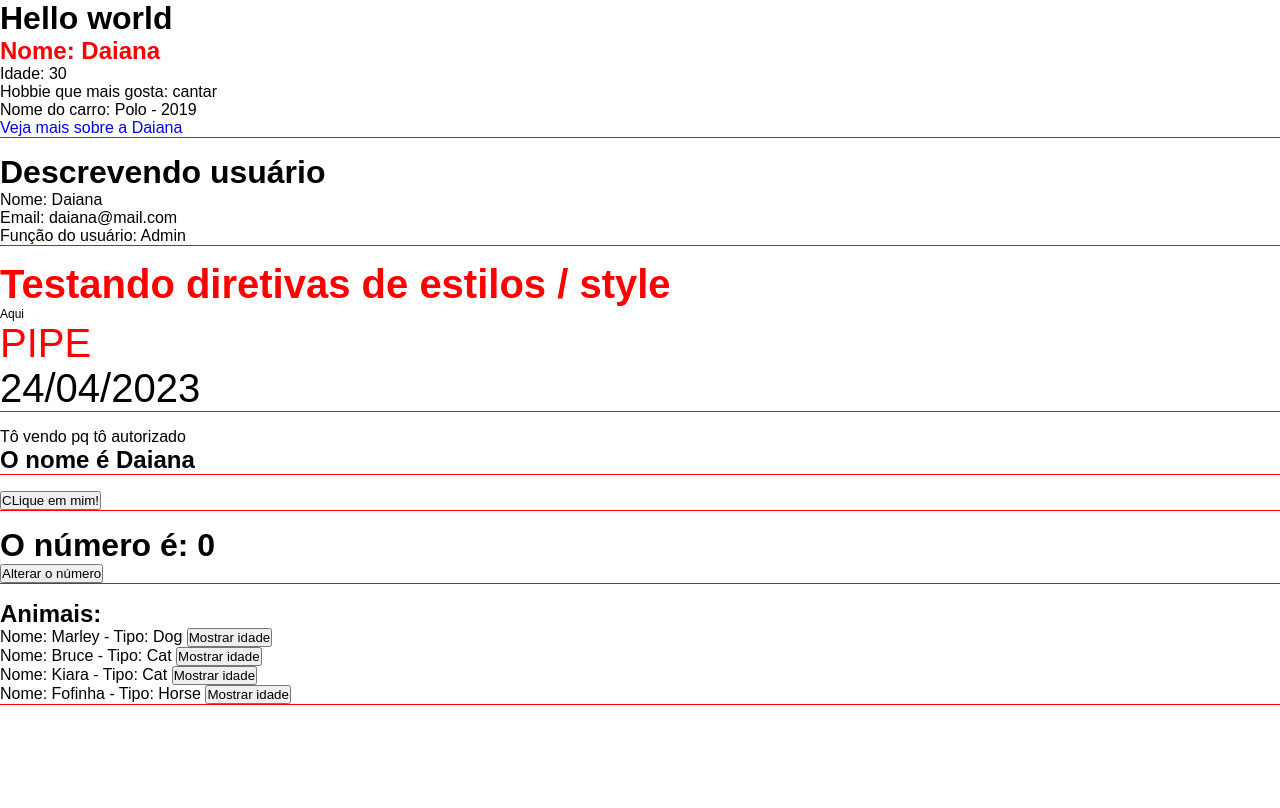
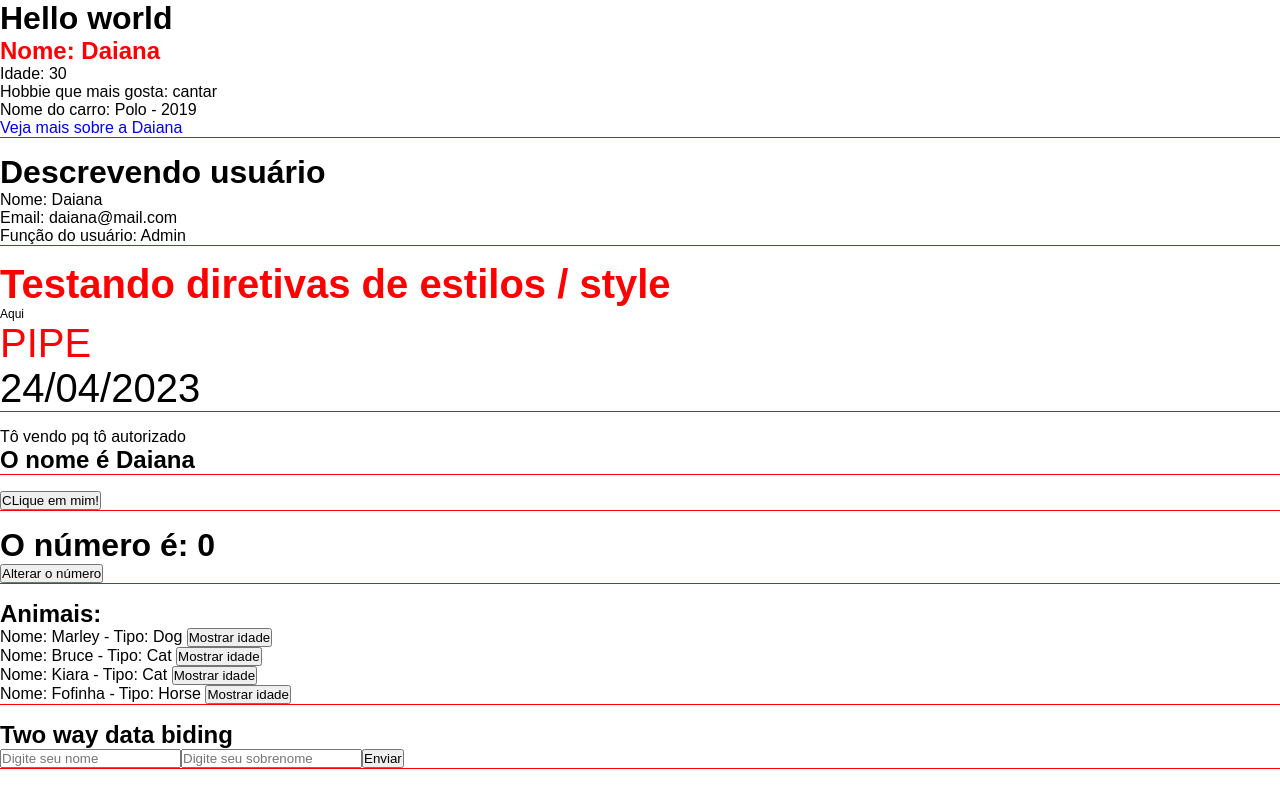
Before and after one commit to DaianaLins/Estudos-Angular, an Angular app: page / in a window 1280 px wide. Shown: the top 808 px of the page. Built offline with nearby package versions, Linux system fonts and the light colour scheme.

Commit message:
two way data binding

```diff
--- a/src/app/app.component.html
+++ b/src/app/app.component.html
@@ -7,3 +7,4 @@
 <app-eventos></app-eventos>
 <app-emitter></app-emitter>
 <app-list-render></app-list-render>
+<app-two-away-biden></app-two-away-biden>
--- /dev/null
+++ b/src/app/components/two-away-biden/two-away-biden.component.html
@@ -0,0 +1,11 @@
+<div class="class">
+  <h2>Two way data biding</h2>
+  <form>
+    <input type="text" [(ngModel)]="name" name="name" placeholder="Digite seu nome">
+    <input type="text" [(ngModel)]="sobrename" name="sobrename" placeholder="Digite seu sobrenome">
+    <input type="submit" value="Enviar">
+  </form>
+  <div *ngIf="name !== '' && sobrename !== ''">
+    <p>O nome é: {{name}} {{sobrename}}</p>
+  </div>
+</div>
--- /dev/null
+++ b/src/app/components/two-away-biden/two-away-biden.component.ts
@@ -0,0 +1,11 @@
+import { Component } from '@angular/core';
+
+@Component({
+  selector: 'app-two-away-biden',
+  templateUrl: './two-away-biden.component.html',
+  styleUrls: ['./two-away-biden.component.css']
+})
+export class TwoAwayBidenComponent {
+  name: string = '';
+  sobrename: string = '';
+}
```
Also changed, not shown: src/app/app.module.ts (+7 -2 lines), src/app/components/two-away-biden/two-away-biden.component.css (added), 1 other file (tests, documents, lock files or other folders).
